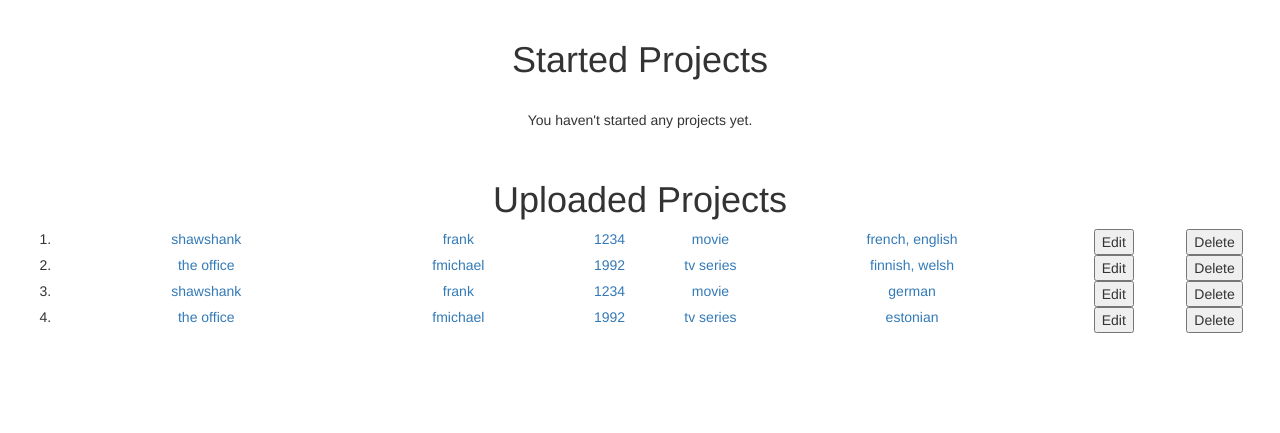
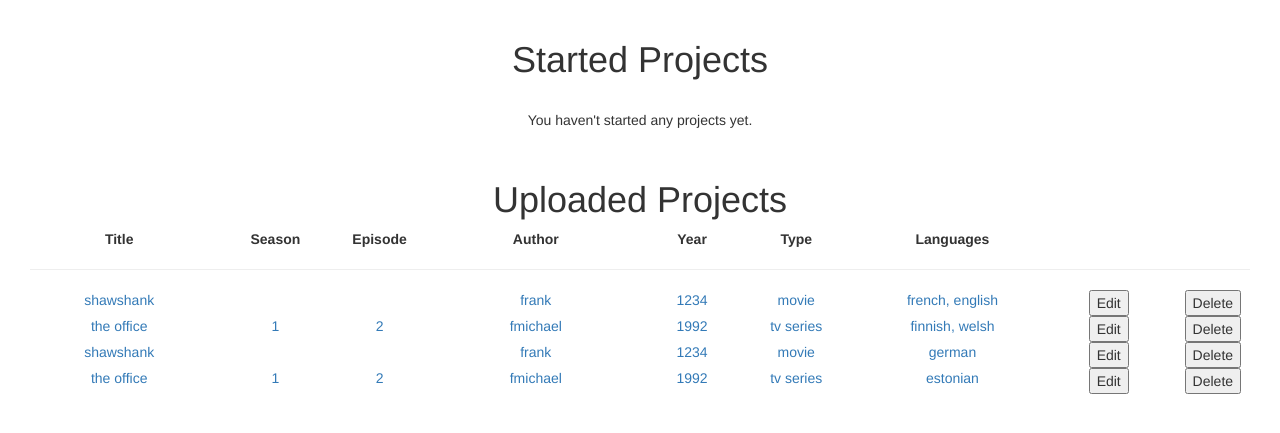
Before and after one commit to timton/parallellearn, a Flask app: page /edit_project/ in a window 1280 px wide. Shown: the part 52-485 px from the top of the page. Run offline with Flask 2, Linux system fonts and the light colour scheme; a user stored in the database is signed in; some libraries are stand-ins or nearby versions.

Commit message:
adding season/episode functionality when editing project

```diff
--- a/application.py
+++ b/application.py
@@ -94,6 +94,8 @@
             version["title"] = projects[0]["title"]
             version["author"] = projects[0]["author"]
             version["year"] = projects[0]["year"]
+            version["season"] = projects[0]["season"]
+            version["episode"] = projects[0]["episode"]
 
     # render the home page, passing in the data
     return render_template("index.html", new_projects=new_projects, popular_versions=popular_versions)
@@ -346,6 +348,14 @@
         if type not in SUPPORTED_TYPES:
             return apology("must provide correct type: book, movie, tv series, or song")
 
+        # if tv series, ensure season and episode submitted
+        if type == "tv series":
+            if not request.form.get("season") or not request.form.get("episode"):
+                return apology("must provide season and episode for tv series")
+            else:
+                season = int(request.form.get("season"))
+                episode = int(request.form.get("episode"))
+
         # ensure title of the project was submitted
         if not request.form.get("title"):
             return apology("must provide title for this project")
@@ -400,8 +410,13 @@
             db.execute("INSERT INTO projects (type, title, author, year, user_id) \
                        VALUES(:type, :title, :author, :year, :user_id)",
                        type=type, title=title, author=author, year=year, user_id=session["user_id"])
-            rows = db.execute("SELECT * FROM projects WHERE title = :title", title=title)
+            rows = db.execute("SElECT * FROM projects WHERE user_id = :user_id ORDER BY id DESC",
+                              user_id=session["user_id"])
             project_id=rows[0]["id"]
+
+            if type == "tv series":
+                db.execute("UPDATE projects SET season = :season, episode = :episode \
+                            WHERE id = :id", season=season, episode=episode, id=project_id)
         except RuntimeError:
             return apology("error while uploading new project metadata")
 
@@ -412,7 +427,13 @@
             project_languages += (request.form.get("language_version" + str(i + 1)).lower() + ", ")
         project_languages = project_languages[:-2]
         project_languages += ")"
-        filename = title + " - " + author + " - " + str(year) + project_languages + "." + \
+
+        if type == "tv series":
+            seasep = " [s" + str(season) + "-e" + str(episode) + "]"
+            filename = title + seasep + " - " + author + " - " + str(year) + project_languages + \
+                       "." + file.filename.rsplit('.', 1)[1].lower()
+        else:
+            filename = title + " - " + author + " - " + str(year) + project_languages + "." + \
                        file.filename.rsplit('.', 1)[1].lower()
 
         # try to upload the file
@@ -448,6 +469,12 @@
 
     # query for all the existing projects
     existing_projects = db.execute("SELECT * FROM projects")
+
+    # modify title for tv series
+    for project in existing_projects:
+        if project["type"] == "tv series":
+            project["title"] = (project["title"] + " - s" + str(project["season"]) + \
+                               "e" + str(project["episode"]))
 
     # if user reached route via POST (as by submitting a form via POST)
     if request.method == "POST":
@@ -589,6 +616,8 @@
             project["title"] = rows[0]["title"]
             project["author"] = rows[0]["author"]
             project["year"] = rows[0]["year"]
+            project["season"] = rows[0]["season"]
+            project["episode"] = rows[0]["episode"]
 
 
     # get user's uploaded versions
@@ -625,6 +654,8 @@
             project["title"] = rows[0]["title"]
             project["author"] = rows[0]["author"]
             project["year"] = rows[0]["year"]
+            project["season"] = rows[0]["season"]
+            project["episode"] = rows[0]["episode"]
 
 
     # render the account history page, passing in the data
@@ -732,10 +763,15 @@
 
             # ensure something is being changed
             nothing_changed = True
-            if session["project"]["id"] == session["user_id"]:
+            if session["project"]["user_id"] == session["user_id"]:
                 if request.form["change_title"] or request.form["change_author"] or \
                    request.form["change_year"] or request.form["change_type"]:
                        nothing_changed = False
+
+            if nothing_changed:
+                if session["project"]["type"] == "tv series":
+                    if request.form["change_season"] or request.form["change_episode"]:
+                        nothing_changed = False
 
             if nothing_changed:
                 for version in session["versions"]:
@@ -746,6 +782,21 @@
 
             if nothing_changed:
                 return apology("must change something")
+
+            if session["project"]["type"] == "tv series":
+                if request.form["change_type"].lower() != "tv series":
+                    if request.form["change_season"] or request.form["change_episode"]:
+                        return apology("seasons/episodes apply for tv series only")
+
+            if session["project"]["type"] != "tv series":
+                if request.form["change_type"].lower() == "tv series":
+                    if not request.form["add_season"] or not request.form["add_episode"]:
+                        return apology("must provide season and episode for tv series")
+                else:
+                    if request.form["add_season"] or request.form["add_episode"]:
+                        return apology("can provide season/episode only for tv series")
+
+
 
             # change title only if original project created by user
             if session["project"]["id"] == session["user_id"]:
@@ -776,11 +827,20 @@
 
                 # change type
                 if request.form["change_type"]:
-                    try:
-                        db.execute("UPDATE projects SET type = :type WHERE id = :id",
-                                   type=request.form["change_type"].lower(), id=session["project"]["id"])
-                    except RuntimeError:
-                        return apology("error while changing project type")
+                    if request.form["change_type"] != "tv series":
+                        try:
+                            db.execute("UPDATE projects SET type = :type WHERE id = :id",
+                                       type=request.form["change_type"].lower(), id=session["project"]["id"])
+                        except RuntimeError:
+                            return apology("error while changing project type")
+                    else:
+                        try:
+                            db.execute("UPDATE projects SET type = :type, season = :season, episode = :episode \
+                                        WHERE id = :id", type=request.form["change_type"].lower(),
+                                                         id=session["project"]["id"])
+                        except RuntimeError:
+                            return apology("error while changing project type")
+
 
             # change language versions
             for version in session["versions"]:
--- a/requirements.txt
+++ b/requirements.txt
@@ -2,3 +2,5 @@
 Flask-Session
 passlib
 SQLAlchemy
+requests
+bs4
--- a/static/main.js
+++ b/static/main.js
@@ -1,3 +1,148 @@
+// Adding input elements dynamically to form
+// https://stackoverflow.com/questions/14853779/adding-input-elements-dynamically-to-form
+function addEpisode(n){
+
+    // uploading new project scenario
+    if (n == 1) {
+
+        // Container <div> where dynamic content will be placed
+        var upload_episode_container = document.getElementById("upload_episode_container");
+
+        // ensure type tv series
+        var type = document.getElementById("type").value;
+        var type1 = type.toLowerCase();
+        var type2 = "tv series";
+        var n = type1.localeCompare(type2)
+        if (n != 0) {
+
+            // Clear previous contents of the container
+            while (upload_episode_container.hasChildNodes()) {
+                upload_episode_container.removeChild(upload_episode_container.lastChild);
+            }
+
+            window.alert('Only for TV Series.');
+            return;
+        }
+
+        // Clear previous contents of the container
+        while (upload_episode_container.hasChildNodes()) {
+            upload_episode_container.removeChild(upload_episode_container.lastChild);
+        }
+
+
+        // Create an label and input for season and episode
+        var add_season_label = document.createElement("label");
+        add_season_label.setAttribute("class", "sr-only");
+        add_season_label.setAttribute("for", "season");
+        add_season_label.innerHTML = "Season";
+
+        var add_season_input = document.createElement("input");
+        add_season_input.autofocus;
+        add_season_input.setAttribute("class", "form-control");
+        add_season_input.name = "season";
+        add_season_input.id = "season";
+        add_season_input.placeholder = "Season";
+        add_season_input.type = "number";
+        add_season_input.setAttribute("min", "1");
+
+        var add_episode_label = document.createElement("label");
+        add_episode_label.setAttribute("class", "sr-only");
+        add_episode_label.setAttribute("for", "episode");
+        add_episode_label.innerHTML = "Episode";
+
+        var add_episode_input = document.createElement("input");
+        add_episode_input.autofocus;
+        add_episode_input.setAttribute("class", "form-control");
+        add_episode_input.name = "episode";
+        add_episode_input.id = "episode";
+        add_episode_input.placeholder = "Episode";
+        add_episode_input.type = "number";
+        add_episode_input.setAttribute("min", "1");
+
+        // add the newly created tags
+        upload_episode_container.appendChild(document.createElement("br"));
+        upload_episode_container.appendChild(add_season_label);
+        upload_episode_container.appendChild(add_season_input);
+        upload_episode_container.appendChild(add_episode_label);
+        upload_episode_container.appendChild(add_episode_input);
+        upload_episode_container.appendChild(document.createElement("br"));
+    }
+
+    // editing existing project scenario
+    if (n == 2) {
+
+        // Container <div> where dynamic content will be placed
+        var edit_episode_container = document.getElementById("edit_episode_container");
+
+        // ensure type tv series
+        var type = document.getElementById("change_type").value;
+        var type1 = type.toLowerCase();
+        var type2 = "tv series";
+        var n = type1.localeCompare(type2)
+        if (n != 0) {
+
+            // Clear previous contents of the container
+            while (edit_episode_container.hasChildNodes()) {
+                edit_episode_container.removeChild(edit_episode_container.lastChild);
+            }
+
+            window.alert('Only for TV Series.');
+            return;
+        }
+
+        // Clear previous contents of the container
+        while (edit_episode_container.hasChildNodes()) {
+            edit_episode_container.removeChild(edit_episode_container.lastChild);
+        }
+
+        // create a list item
+        var list_item = document.createElement("li");
+        list_item.setAttribute("id", "edit_episode_li");
+
+        // Create an label and input for adding season and episode
+        var add_season_label = document.createElement("label");
+        add_season_label.setAttribute("class", "sr-only");
+        add_season_label.setAttribute("for", "add_season");
+        add_season_label.innerHTML = "Add season";
+
+        var add_season_input = document.createElement("input");
+        add_season_input.autofocus;
+        add_season_input.setAttribute("class", "form-control");
+        add_season_input.name = "add_season";
+        add_season_input.id = "add_season";
+        add_season_input.placeholder = "Add season";
+        add_season_input.type = "number";
+        add_season_input.setAttribute("min", "1");
+
+        var add_episode_label = document.createElement("label");
+        add_episode_label.setAttribute("class", "sr-only");
+        add_episode_label.setAttribute("for", "add_episode");
+        add_episode_label.innerHTML = "Add episode";
+
+        var add_episode_input = document.createElement("input");
+        add_episode_input.autofocus;
+        add_episode_input.setAttribute("class", "form-control");
+        add_episode_input.name = "add_episode";
+        add_episode_input.id = "add_episode";
+        add_episode_input.placeholder = "Add episode";
+        add_episode_input.type = "number";
+        add_episode_input.setAttribute("min", "1");
+
+        // add the newly created tags
+        edit_episode_container.appendChild(list_item);
+
+        var edit_episode_li = document.getElementById("edit_episode_li");
+
+        edit_episode_li.appendChild(add_season_label);
+        edit_episode_li.appendChild(add_season_input);
+        edit_episode_li.appendChild(add_episode_label);
+        edit_episode_li.appendChild(add_episode_input);
+
+    }
+
+}
+
+
 // Adding input elements dynamically to form
 // https://stackoverflow.com/questions/14853779/adding-input-elements-dynamically-to-form
 function addLanguages(n){
--- a/templates/account_details.html
+++ b/templates/account_details.html
@@ -8,29 +8,35 @@
     <ol align="left">
         <li>
             Your email is <strong>{{ user["email"] }}</strong>.
+            <br>
             <a href="{{ url_for('change_email') }}">
                 <button type="submit" name="change_email">
                     Change email
                 </button>
             </a>
+            <br>
         </li>
         </br>
         <li>
             Your username is <strong>{{ user["username"] }}</strong>.
+            <br>
             <a href="{{ url_for('change_username') }}">
                 <button type="submit" name="change_username">
                     Change username
                 </button>
             </a>
+            <br>
         </li>
         </br>
         <li>
             Your password is <strong>********</strong> (not really).
+            <br>
             <a href="{{ url_for('change_password') }}">
                 <button type="submit" name="change_password">
                     Change password
                 </button>
             </a>
+            <br>
         </li>
     </ol>
 {% endblock %}
--- a/templates/account_history.html
+++ b/templates/account_history.html
@@ -18,6 +18,8 @@
                 {% else %}
                     <div class="row">
                         <div class="col-xs-3"><strong>Title</strong></div>
+                        <div class="col-xs-1"><strong>Season</strong></div>
+                        <div class="col-xs-1"><strong>Episode</strong></div>
                         <div class="col-xs-2"><strong>Author</strong></div>
                         <div class="col-xs-1"><strong>Year</strong></div>
                         <div class="col-xs-1"><strong>Type</strong></div>
@@ -31,8 +33,10 @@
                         <div class="row">
                             <a href="#">
                             <li>
-                            <div class="col-xs-3"> {{ project["title"] }} </div>
-                            <div class="col-xs-2"> {{ project["author"] }} </div>
+                            <div class="col-xs-2"> {{ project["title"] }} </div>
+                            <div class="col-xs-1"> {{ project["season"] }} </div>
+                            <div class="col-xs-1"> {{ project["episode"] }} </div>
+                            <div class="col-xs-1"> {{ project["author"] }} </div>
                             <div class="col-xs-1"> {{ project["year"] }} </div>
                             <div class="col-xs-1"> {{ project["type"] }} </div>
                             <div class="col-xs-1"> {{ project["from_language"] }} </div>
@@ -40,7 +44,7 @@
                             <div class="col-xs-1"> {{ project["progress"] }} </div>
                             </a>
                             <div class="col-xs-1">
-                                <a href="#" class="resumeButton">Resume</a>
+                                <a href="#"><button type="button" class="resumeButton">Resume</button></a>
                             </div>
                             <div class="col-xs-1">
                                 <a href="#"><button type="button" class="discardButton">Discard</button></a>
@@ -61,17 +65,31 @@
                     <p>You haven't uploaded any projects yet.</p>
                     <br>
                 {% else %}
-                    <ol>
+                    <div class="row">
+                        <div class="col-xs-2"><strong>Title</strong></div>
+                        <div class="col-xs-1"><strong>Season</strong></div>
+                        <div class="col-xs-1"><strong>Episode</strong></div>
+                        <div class="col-xs-2"><strong>Author</strong></div>
+                        <div class="col-xs-1"><strong>Year</strong></div>
+                        <div class="col-xs-1"><strong>Type</strong></div>
+                        <div class="col-xs-2"><strong>Languages</strong></div>
+                        <div class="col-xs-1"></div>
+                        <div class="col-xs-1"></div>
+                    </div>
+                    <hr>
+
                     {% for project in uploaded_projects %}
 
                         <a href="{{ url_for('view_project', title=project['title']) }}">
                             <div class="row">
-                                <li>
-                                    <div class="col-xs-3"> {{ project["title"] }} </div>
+
+                                    <div class="col-xs-2"> {{ project["title"] }} </div>
+                                    <div class="col-xs-1"> {{ project["season"] }} </div>
+                                    <div class="col-xs-1"> {{ project["episode"] }} </div>
                                     <div class="col-xs-2"> {{ project["author"] }} </div>
                                     <div class="col-xs-1"> {{ project["year"] }} </div>
                                     <div class="col-xs-1"> {{ project["type"] }} </div>
-                                    <div class="col-xs-3"> {{ project["languages"] }} </div>
+                                    <div class="col-xs-2"> {{ project["languages"] }} </div>
                         </a>
                                     <div class="col-xs-1">
                                         <form action="{{ url_for('edit_project') }}" method="POST">
@@ -87,10 +105,10 @@
                                             </button>
                                         </form>
                                     </div>
-                                </li>
+
                             </div>
                     {% endfor %}
-                    </ol>
+
                 {% endif %}
         </div>
     </div>
--- a/templates/layout.html
+++ b/templates/layout.html
@@ -15,6 +15,7 @@
 
         <script src="https://code.jquery.com/jquery-3.1.1.min.js"></script>
         <script src="https://maxcdn.bootstrapcdn.com/bootstrap/3.3.7/js/bootstrap.min.js"></script>
+        <script src="{{ url_for('static', filename='script.js') }}" type='text/javascript'></script>
 
 
         <title>Parallellearn: {% block title %}{% endblock %}</title>
--- a/todoORimprove.txt
+++ b/todoORimprove.txt
@@ -1,11 +1,9 @@
 ######### TODO
 - scrape project info
-- upload existing
-- edit project
 - autocomplete form
 - what if uploading new but existing
-- edit project
 - delete separate versions, not entire files
+- tv series: episode, series
 
 - excel display / test translation / progress
 
```
Also changed, not shown: static/styles.css (+16 -10 lines), templates/edit_project.html (+26 -0 lines), templates/index.html (+25 -18 lines), templates/upload_new.html (+5 -2 lines), templates/view_project.html (+16 -4 lines), parallellearn.db, static/script.js (added), 6 other files.
